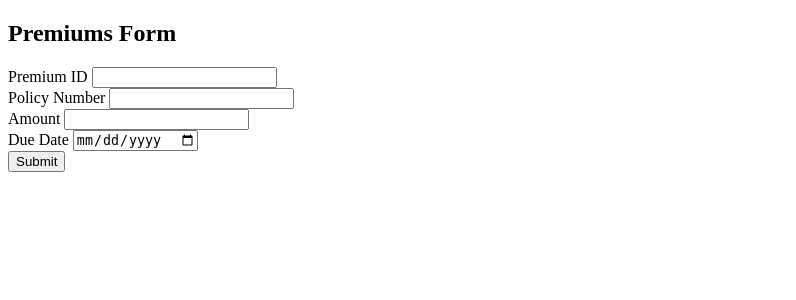
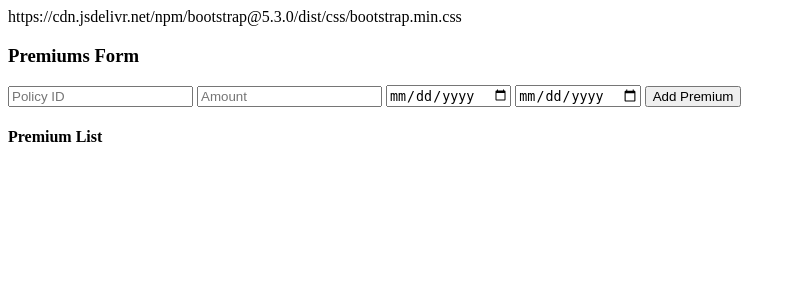
Before and after one commit to ivinaconsultancyinc/ica_app, a FastAPI app: template insurance_app/templates/premiums.html in a window 1280 px wide. Shown: the top 300 px of the page, without its empty margins (0-796 px from the left). Run offline with FastAPI, Linux system fonts and the light colour scheme; the template is opened without the code that fills it, so the values that code supplies are empty; parts of the project's set-up code (start-up, migrations or seed data) failed here and were passed over.

Commit message:
Update premiums.html

```diff
--- a/insurance_app/templates/premiums.html
+++ b/insurance_app/templates/premiums.html
@@ -1,33 +1,107 @@
 <!DOCTYPE html>
 <html>
 <head>
-    <meta charset="UTF-8">
     <title>Premiums Form</title>
-    <link rel="shortcut icon" href="{{ url_for('static', filename='favicon.ico') }}">
-    <https://cdn.jsdelivr.net/npm/bootstrap@5.3.0/dist/css/bootstrap.min.css
+    https://cdn.jsdelivr.net/npm/bootstrap@5.3.0/dist/css/bootstrap.min.css
 </head>
 <body>
-<div class="container mt-5">
-    <h2>Premiums Form</h2>
-    <form method="post" action="/submit/premiums">
-        <div class="mb-3">
-            <label for="premium_id" class="form-label">Premium ID</label>
-            <input type="text" class="form-control" id="premium_id" name="premium_id">
-        </div>
-        <div class="mb-3">
-            <label for="policy_number" class="form-label">Policy Number</label>
-            <input type="text" class="form-control" id="policy_number" name="policy_number">
-        </div>
-        <div class="mb-3">
-            <label for="amount" class="form-label">Amount</label>
-            <input type="number" class="form-control" id="amount" name="amount">
-        </div>
-        <div class="mb-3">
-            <label for="due_date" class="form-label">Due Date</label>
-            <input type="date" class="form-control" id="due_date" name="due_date">
-        </div>
-        <button type="submit" class="btn btn-primary">Submit</button>
+    <h3>Premiums Form</h3>
+
+    <!-- Add Premium Form -->
+    <form id="add-premium-form">
+        <input type="number" name="policy_id" placeholder="Policy ID" required>
+        <input type="number" name="amount" placeholder="Amount" required>
+        <input type="date" name="due_date" placeholder="Due Date">
+        <input type="date" name="paid_date" placeholder="Paid Date">
+        <button type="submit">Add Premium</button>
     </form>
-</div>
+
+    <h4>Premium List</h4>
+    <ul id="premium-list"></ul>
+
+    <!-- ========================= -->
+    <!-- Add your POST, PUT, DELETE fetch code -->
+    <!-- ========================= -->
+    <script>
+    function loadPremiums() {
+        fetch('/api/premiums/')
+            .then(response => response.json())
+            .then(data => {
+                const list = document.getElementById('premium-list');
+                list.innerHTML = '';
+                data.forEach(premium => {
+                    const li = document.createElement('li');
+                    li.innerHTML = `
+                        <strong>Policy ${premium.policy_id}</strong> - $${premium.amount} (Due: ${premium.due_date || 'N/A'}, Paid: ${premium.paid_date || 'N/A'})
+                        <button onclick="editPremium(${premium.id}, '${premium.policy_id}', '${premium.amount}', '${premium.due_date || ''}', '${premium.paid_date || ''}')">Edit</button>
+                        <button onclick="deletePremium(${premium.id})">Delete</button>
+                    `;
+                    list.appendChild(li);
+                });
+            });
+    }
+
+    // POST: Add a new premium
+    document.getElementById('add-premium-form').onsubmit = function(e) {
+        e.preventDefault();
+        const form = e.target;
+        fetch('/api/premiums/', {
+            method: 'POST',
+            headers: {'Content-Type': 'application/json'},
+            body: JSON.stringify({
+                policy_id: form.policy_id.value,
+                amount: form.amount.value,
+                due_date: form.due_date.value,
+                paid_date: form.paid_date.value
+            })
+        })
+        .then(response => response.json())
+        .then(data => {
+            alert('Premium added for policy: ' + data.policy_id);
+            form.reset();
+            loadPremiums();
+        });
+    };
+
+    // PUT: Edit an existing premium
+    function editPremium(id, currentPolicyId, currentAmount, currentDueDate, currentPaidDate) {
+        const policy_id = prompt("Edit policy ID:", currentPolicyId);
+        if (policy_id === null) return;
+        const amount = prompt("Edit amount:", currentAmount);
+        if (amount === null) return;
+        const due_date = prompt("Edit due date (YYYY-MM-DD):", currentDueDate);
+        const paid_date = prompt("Edit paid date (YYYY-MM-DD):", currentPaidDate);
+        fetch(`/api/premiums/${id}`, {
+            method: 'PUT',
+            headers: {'Content-Type': 'application/json'},
+            body: JSON.stringify({policy_id, amount, due_date, paid_date})
+        })
+        .then(response => response.json())
+        .then(data => {
+            alert('Premium updated for policy: ' + data.policy_id);
+            loadPremiums();
+        });
+    }
+
+    // DELETE: Remove a premium
+    function deletePremium(id) {
+        if (!confirm("Are you sure you want to delete this premium?")) return;
+        fetch(`/api/premiums/${id}`, {
+            method: 'DELETE'
+        })
+        .then(response => response.json())
+        .then(data => {
+            alert(data.detail);
+            loadPremiums();
+        });
+    }
+
+    // Initial load
+    loadPremiums();
+    </script>
+    <!-- ========================= -->
+    <!-- End of POST, PUT, DELETE fetch code -->
+    <!-- ========================= -->
+
 </body>
 </html>
```
